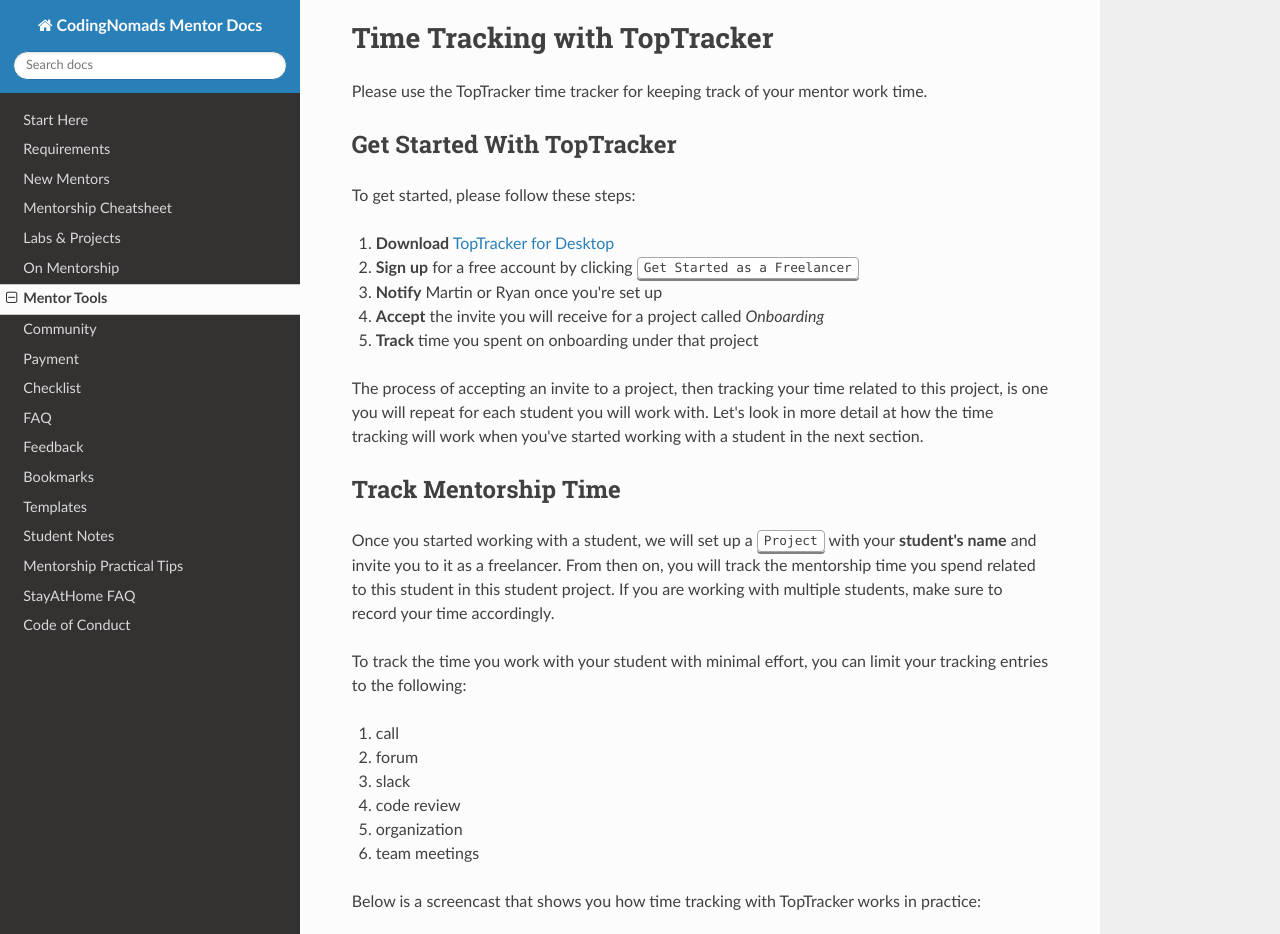
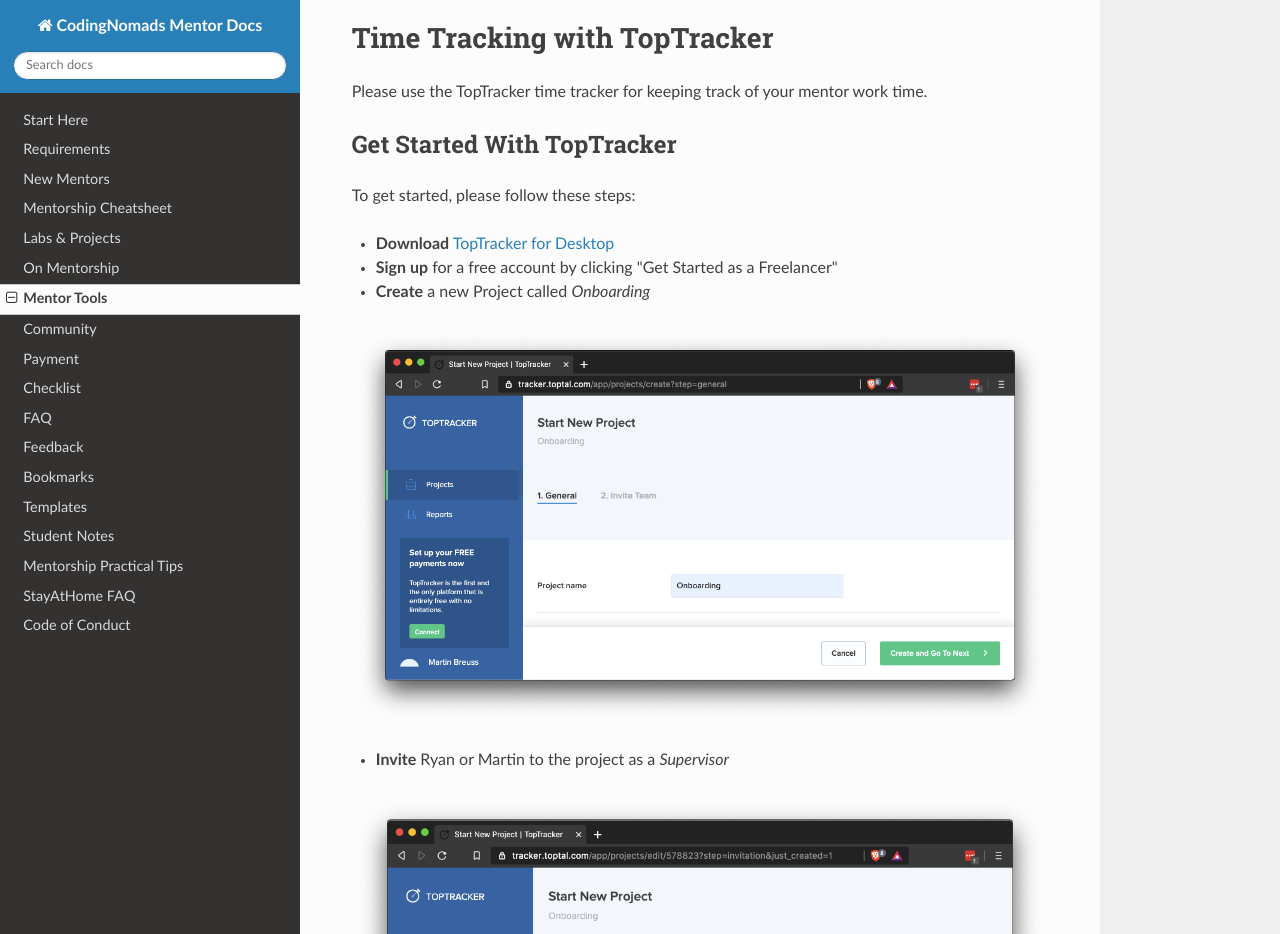
Before and after one commit to CodingNomads/mentor-docs, an MkDocs documentation site: the page built from docs/05_tools.md, in a window 1280 px wide and 1400 px high, scrolled down 1174 px, cut to the strip 0-934 px from the top of the window. Built offline with MkDocs 1.6.1, drawn with Linux system fonts in a browser that asks for light colours; nearby versions of some CDN libraries; some of the changed text lies outside the part shown.

Commit message:
Clarify process and add screenshots

```diff
--- a/docs/05_tools.md
+++ b/docs/05_tools.md
@@ -22,17 +22,23 @@
 
 To get started, please follow these steps:
 
-1. **Download** [TopTracker for Desktop](https://www.toptal.com/tracker)
-2. **Sign up** for a free account by clicking <kbd>Get Started as a Freelancer</kbd>
-3. **Notify** Martin or Ryan once you're set up
-4. **Accept** the invite you will receive for a project called _Onboarding_
-5. **Track** time you spent on onboarding under that project
+- **Download** [TopTracker for Desktop](https://www.toptal.com/tracker)
+- **Sign up** for a free account by clicking "Get Started as a Freelancer"
+- **Create** a new Project called _Onboarding_
 
-The process of accepting an invite to a project, then tracking your time related to this project, is one you will repeat for each student you will work with. Let's look in more detail at how the time tracking will work when you've started working with a student in the next section.
+![Screenshot of creating a new project on TopTracker](images/toptracker_onboarding.png)
+
+- **Invite** Ryan or Martin to the project as a _Supervisor_
+
+![Screenshot of inviting a supervisor to a project](images/toptracker_invite.png)
+
+- **Track** time you spent on onboarding under that project
+
+The process of tracking your time for each student you work with will be very similar to this. Let's look in more detail at how the time tracking will work when you've started working with a student in the next section.
 
 ## Track Mentorship Time
 
-Once you started working with a student, we will set up a <kbd>Project</kbd> with your **student's name** and invite you to it as a freelancer. From then on, you will track the mentorship time you spend related to this student in this student project. If you are working with multiple students, make sure to record your time accordingly.
+Once you started working with a student, we will set up a **Project** with your **student's name** and invite you to it as a freelancer. From then on, you will track the mentorship time you spend related to this student in this student project. If you are working with multiple students, make sure to record your time accordingly.
 
 To track the time you work with your student with minimal effort, you can limit your tracking entries to the following:
 
```
Also changed, not shown: docs/images/toptracker_invite.png (added), docs/images/toptracker_onboarding.png (added).
